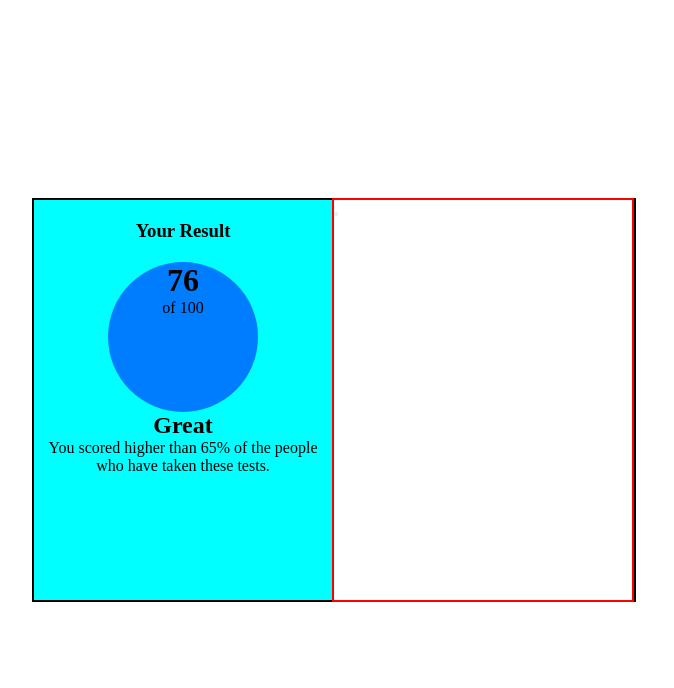
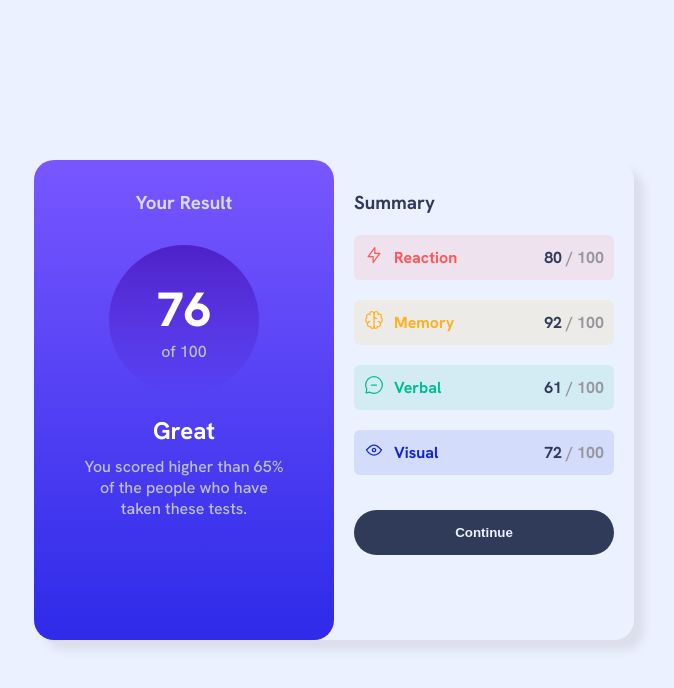
Before and after one commit to PARKO001/results-summary-component-main, a plain HTML site: page index.html in a window 1280 px wide. Shown: the whole page, without its empty margins (306-980 px from the left). Drawn offline with Linux system fonts and the light colour scheme.

Commit message:
final commit

```diff
--- a/index.html
+++ b/index.html
@@ -1,5 +1,6 @@
 <!DOCTYPE html>
 <html lang="en">
+
 <head>
   <meta charset="UTF-8">
   <meta http-equiv="X-UA-Compatible" content="IE=edge">
@@ -7,13 +8,14 @@
   <title>Frontend Mentor | Results summary component</title>
   <link rel="stylesheet" href="style.css">
 </head>
+
 <body>
   <main>
-    <div class="maincontainer flex_properties">
+    <div class="card flex_properties">
       <div class="container flex_properties">
         <div class="left">
           <h3>Your Result</h3>
-          <div class="circle">
+          <div class="circle flex_properties">
             <h1>76</h1>
             <p>of 100</p>
           </div>
@@ -21,20 +23,70 @@
           <p> You scored higher than 65% of the people who have taken these tests.</p>
         </div>
         <div class="right">
-          <h3></h3>
-          <div class="scorebox">
-            <div class="box1"></div>
-            <div class="box2"></div>
-            <div class="box3"></div>
-            <div class="box4"></div>
+          <h3>Summary</h3>
+          <div class="scorebox flex_properties">
+            <div class="box1 box flex_properties">
+              <div class="leftbox flex_properties">
+                <div class="leftboximg">
+                  <img class="boximage" src="./assets/images/icon-reaction.svg" alt="">
+                </div>
+                <div class="leftboxtext1 ">
+                  Reaction</div>
+              </div>
+              <div class="rightbox">
+                <p class="p1 doublepara"> 80 </p>
+                <p class="p2 doublepara">/ 100</p>
+              </div>
+            </div>
+            <div class="box2 box flex_properties">
+              <div class="leftbox flex_properties">
+                <div class="leftboximg">
+                  <img class="boximage"  src="./assets/images/icon-memory.svg" alt="">
+                </div>
+                <div class="leftboxtext2 ">
+                  Memory</div>
+              </div>
+              <div class="rightbox">
+                <p class="p1 doublepara"> 92 </p>
+                <p class="p2 doublepara">/ 100</p>
+              </div>
+            </div>
+            <div class="box3 box flex_properties">
+              <div class="leftbox flex_properties">
+                <div class="leftboximg">
+                  <img class="boximage"  src="./assets/images/icon-verbal.svg" alt="">
+                </div>
+                <div class="leftboxtext3 ">
+                  Verbal</div>
+              </div>
+              <div class="rightbox">
+                <p class="p1 doublepara"> 61 </p>
+                <p class="p2 doublepara">/ 100</p>
+              </div>
+            </div>
+            <div class="box4 box flex_properties">
+              <div class="leftbox flex_properties">
+                <div class="leftboximg">
+                  <img class="boximage"  src="./assets/images/icon-visual.svg" alt="">
+                </div>
+                <div class="leftboxtext4 ">
+                  Visual</div>
+              </div>
+              <div class="rightbox">
+                <p class="p1 doublepara"> 72 </p>
+                <p class="p2 doublepara">/ 100</p>
+              </div>
+
+            </div>
           </div>
-          <button class="btn"></button>
+          <button class="btn">Continue</button>
         </div>
       </div>
     </div>
 
   </main>
 </body>
+
 </html>
 
 
--- a/style.css
+++ b/style.css
@@ -1,3 +1,4 @@
+@import url('https://fonts.googleapis.com/css2?family=Hanken+Grotesk:wght@500;700;800&display=swap');
 
 *{
     margin: 0;padding: 0;
@@ -7,48 +8,166 @@
     align-items: center;
     justify-content: center;
 }
+.doublepara{
+    display: inline;
+}
+/* .fontstyling{
+
+} */
+body{
+    background-color: hsl(221, 100%, 96%);
+}
 .main{
 }
-.maincontainer{
+.card{
     height: 100vh;
 }
 .container{
-    height: 50vh;
+    height: 60vh;
     width: 600px;
-    border: 2px solid;
+    /* border: 2px solid; */
+    border-radius: 20px;
+    box-shadow: 10px 10px 8px hsl(229, 29%, 89%);
+    font-family: 'Hanken Grotesk', sans-serif;
 }
 .left{
     width: 300px;
     height: inherit;
-    background-color: aqua;
+    background-image: linear-gradient(hsl(252, 100%, 67%), hsl(241, 81%, 54%));
     display: flex;
     align-items: center;
     flex-direction: column;
     text-align: center;
+    border-radius: 20px;
 }
 .left h3{
-    margin: 20px;
+    margin: 30px;
+    color: hsl(225, 26%, 88%);
 }
 .circle{
     height: 150px;
     width: 150px;
     border-radius: 50%;
-    background-color: rgba(0, 0, 255, 0.515);
+    background-image: linear-gradient(hsla(256, 72%, 46%, 1), hsla(241, 72%, 46%, 0));
+    flex-direction: column;
 }
-.circle h1{}
-.circle p{}
+.circle h1{
+    color: white;
+    font-weight: 900;
+    font-size: xxx-large;
+}
+.circle p{
+    color: hsl(240, 6%, 21%);
+}
 
-.left h2{}
-.left p{}
+.left h2{
+    margin: 20px 0px 10px;
+    color: white;
+}
+.left p{
+    margin: 0px 48px;
+    color: hsl(225, 6%, 76%);
+}
 .right{
     width: 300px;
     height: inherit;
     /* background-color: red; */
-    border: 2px solid red;
+    /* border: 2px solid red; */
 }
-.scorebox{}
-.box1{}
-.box2{}
-.box3{}
-.box4{}
-.btn{}
+.right h3{
+    margin: 30px 20px 20px;
+    color: hsl(224, 30%, 27%);
+}
+.scorebox{
+    flex-direction: column;
+    height: 30vh;
+    /* border: 2px solid; */
+    justify-content: space-between;
+}
+.box{
+    padding: 10px 0px;
+    width: 260px;
+    text-align: center;
+    font-weight: bold;
+    border-radius: 6px;
+    justify-content: space-between;
+}
+.box1{background-color: hsla(0, 100%, 67%, 0.1);
+}
+.boximage{
+    margin: 0px 10px;
+}
+.leftboxtext1{
+    color: hsl(0, 100%, 67%);
+}
+.rightbox{
+    padding-right: 10px;
+}
+.p1{
+    color: hsl(224, 30%, 27%);
+}
+.p2{
+    color: hsl(240, 3%, 60%);
+}
+.box2{
+    background-color: hsla(39, 100%, 56%, 0.1);
+}
+.leftboxtext2{
+    color: hsl(39, 100%, 56%);
+}
+.box3{
+    background-color: hsl(166, 100%, 37%, 0.1);
+}
+.leftboxtext3{
+    color: hsl(166, 100%, 37%);
+}
+.box4{
+    background-color: hsl(234, 85%, 45%, 0.1);
+}
+.leftboxtext4{
+    color: hsl(234, 85%, 45%);
+}
+
+.btn{
+    text-align: center;
+    width: 260px;
+    margin: 35px 20px;
+    padding: 15px 0px;
+    background-color: hsl(224, 30%, 27%);
+    font-weight: bold;
+    border-radius: 25px;
+    color: hsl(221, 100%, 96%);
+    border: none;
+    cursor: pointer;
+}
+.btn:hover{
+    background: linear-gradient(hsl(252, 100%, 67%), hsl(241, 81%, 54%));
+}
+
+
+@media screen and (max-width: 600px) {
+    body{
+        background-color: white;
+        align-items: flex-start;
+    }
+    .container{
+        display: flex;
+        align-items: center;
+        justify-content: center;
+        flex-direction: column;
+        box-shadow: none;
+    }
+    .left{
+        border-radius: 0 0 20px 20px;
+        width: 100%;
+    }
+    .right{
+        width: 100%;
+    }
+    .right h3{
+        padding-left: 7%;
+    }
+    .box{
+        width: 80%;
+    }
+}
```
